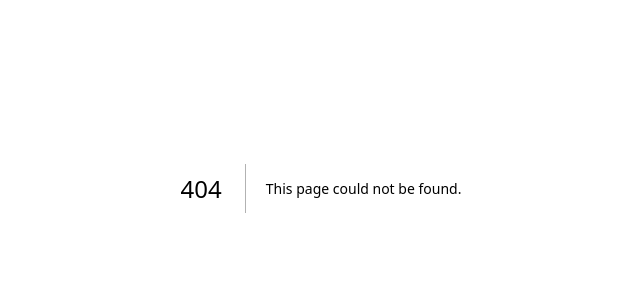
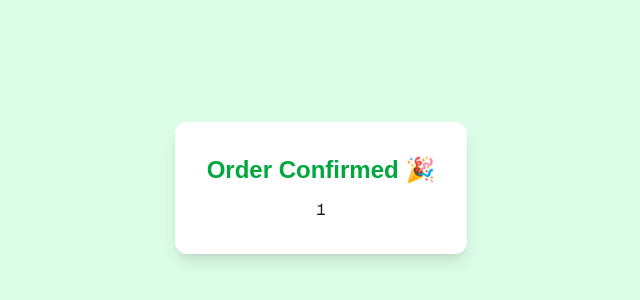
Before and after one commit to prashanthrangineni-sketch/pranix-witness-ui, a Next.js app: page /order/1 in a window 1280 px wide. Before the commit this address had no page. Shown: the part 212-512 px from the top of the page, without its empty margins (319-959 px from the left). Built offline with nearby package versions, Linux system fonts and the light colour scheme.

Commit message:
Add OrderSuccess component to display order confirmation

```diff
--- /dev/null
+++ b/app/order/[order_id]/page.tsx
@@ -0,0 +1,18 @@
+'use client'
+
+import { useParams } from 'next/navigation'
+
+export default function OrderSuccess() {
+  const { order_id } = useParams()
+
+  return (
+    <div className="min-h-screen flex items-center justify-center bg-green-100">
+      <div className="bg-white p-8 rounded-xl shadow-lg text-center">
+        <h2 className="text-2xl font-bold text-green-600">
+          Order Confirmed 🎉
+        </h2>
+        <p className="mt-3 font-mono">{order_id}</p>
+      </div>
+    </div>
+  )
+}
```
